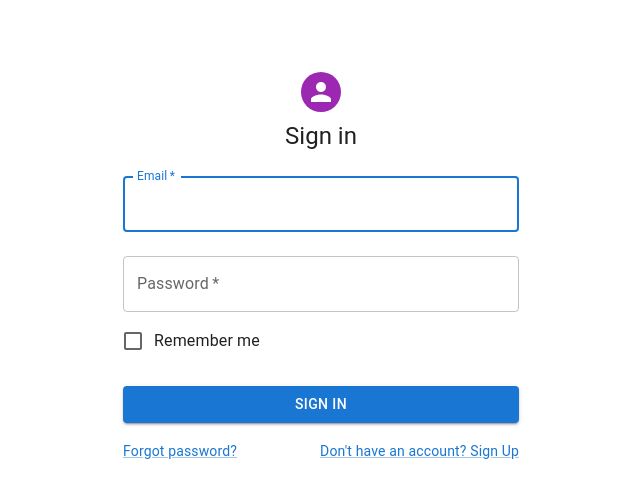
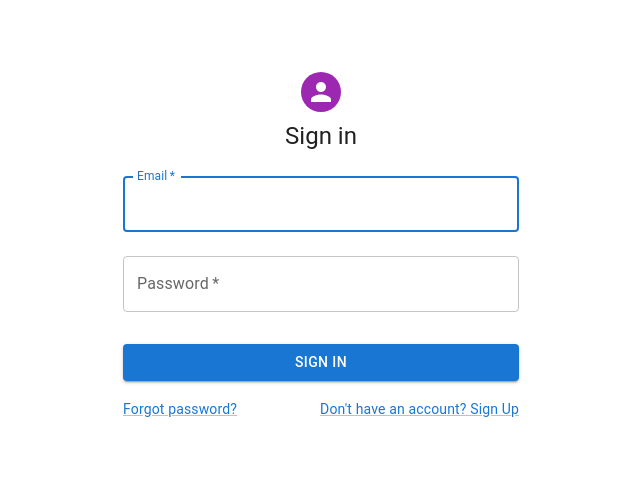
Before and after one commit to Alexandrhall/babbler, a Next.js app: page /login in a window 1280 px wide. Shown: the top 498 px of the page, without its empty margins (319-959 px from the left). Built offline with nearby package versions, Linux system fonts and the light colour scheme; no server answers.

Commit message:
fixed the last on login

```diff
--- a/pages/login.tsx
+++ b/pages/login.tsx
@@ -100,10 +100,10 @@ export default function SignIn() {
               autoComplete="current-password"
               inputRef={passwordRef}
             />
-            <FormControlLabel
+            {/* <FormControlLabel
               control={<Checkbox value="remember" color="primary" />}
               label="Remember me"
-            />
+            /> */}
             <Button
               type="submit"
               fullWidth
```
